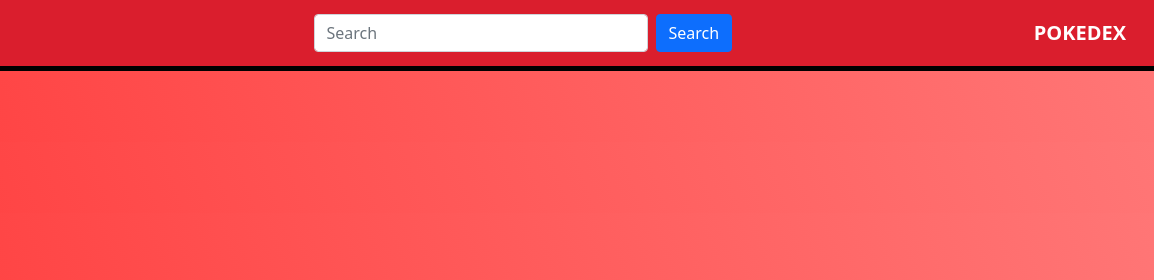
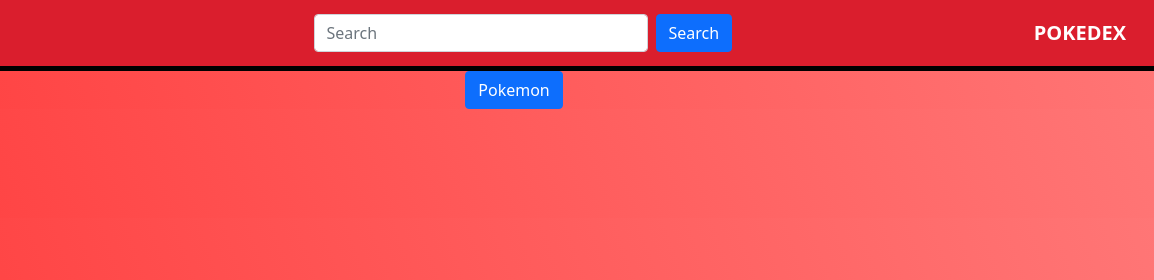
Before and after one commit to Ariok-David-LM/Proyect-PE-M3, a plain HTML site: page index.html in a window 1280 px wide. Shown: the top 280 px of the page, 126-1280 px from the left. Drawn offline with nearby package versions, Linux system fonts and the light colour scheme.

Commit message:
Feat: Creacion del contenedor de los botones para los pokemones

```diff
--- a/index.html
+++ b/index.html
@@ -24,6 +24,11 @@
             <a class="navbar-brand fw-bolder text-white">POKEDEX</a>
         </div>
     </nav>
+    <div class="container-fluid d-flex flex-wrap justify-content-center contenedor ">
+        <button type="button" class="btn btn-primary" data-bs-toggle="modal" data-bs-target="#exampleModal" data-name="gato" data-id="2" data-tipo="felino" data-habi="correr" data-atack="150" data-defense="600">
+            Pokemon
+        </button>
+    </div>
 
     <script src="https://cdn.jsdelivr.net/npm/bootstrap@5.1.3/dist/js/bootstrap.bundle.min.js" integrity="sha384-ka7Sk0Gln4gmtz2MlQnikT1wXgYsOg+OMhuP+IlRH9sENBO0LRn5q+8nbTov4+1p" crossorigin="anonymous"></script>
     <script src="./assets/js/index.js"></script>
```
